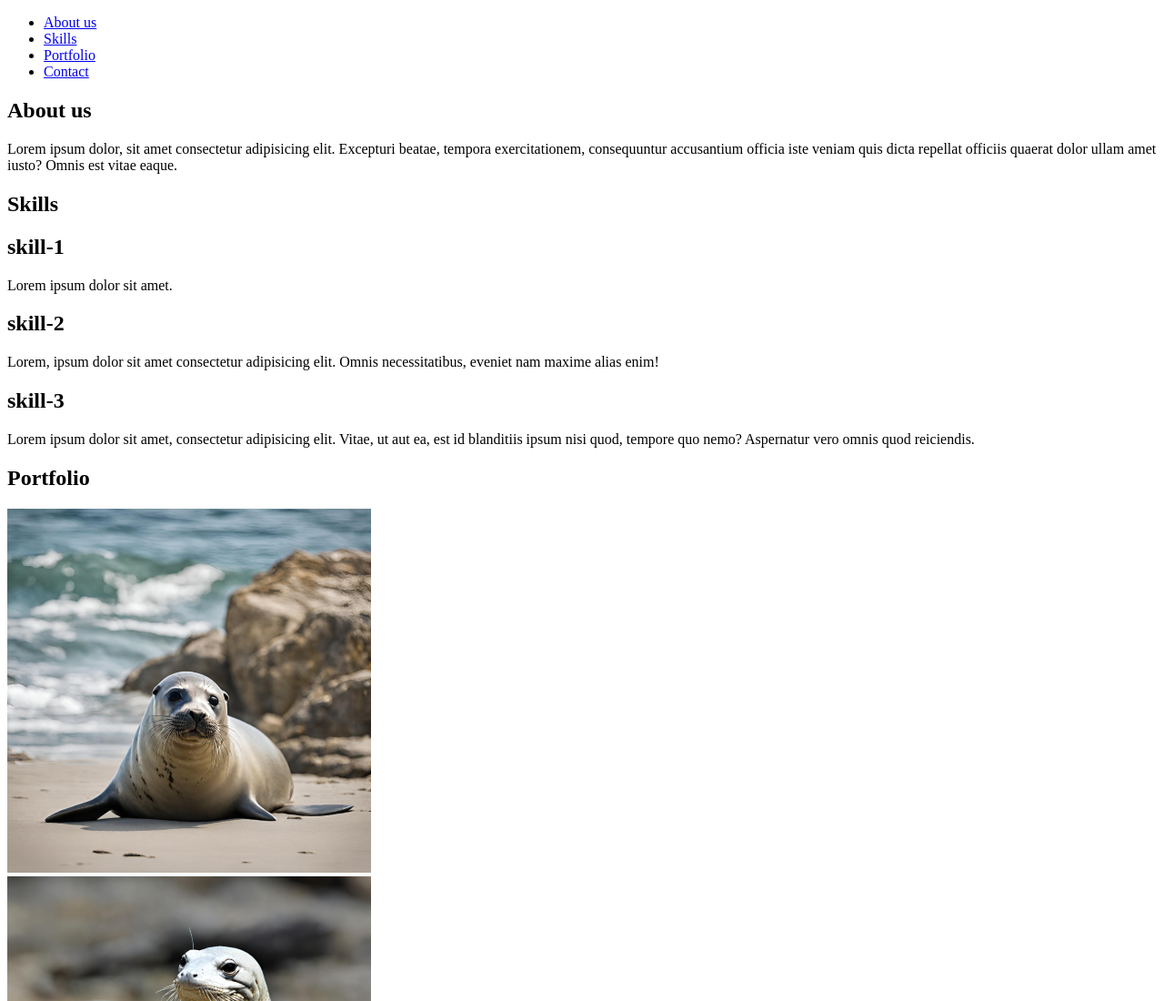
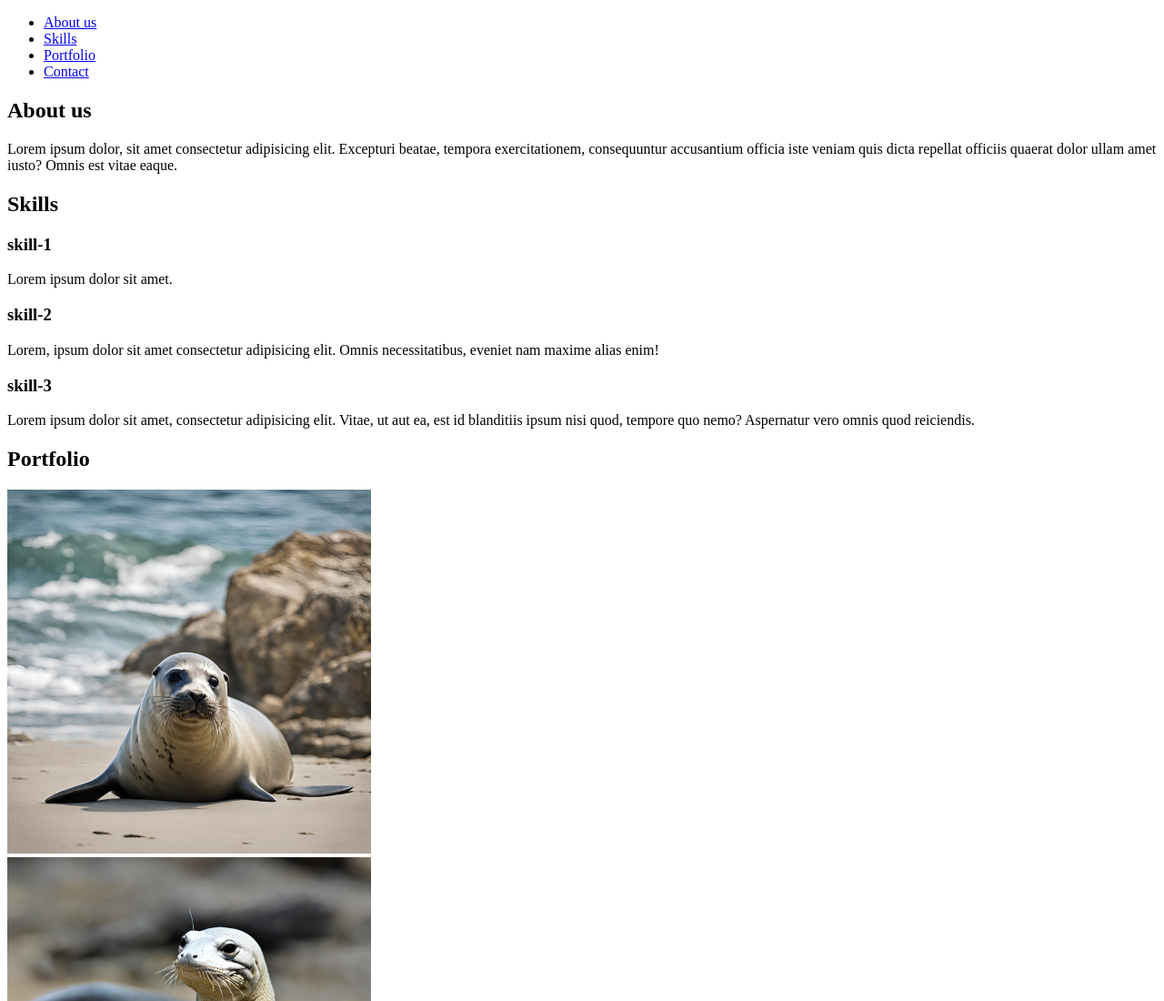
Before and after one commit to milusia93/html-zadanie7, a plain HTML site: page index.html in a window 1280 px wide. Shown: the top 1100 px of the page at 91% size. Drawn offline with Linux system fonts and the light colour scheme.

Commit message:
poprawiono naglowki w sekcji skills

```diff
--- a/index.html
+++ b/index.html
@@ -22,14 +22,14 @@
     <section id="skills">
         <h2>Skills</h2>
         <div class="skill">
-            <h2>skill-1</h2>
+            <h3>skill-1</h3>
             <p>Lorem ipsum dolor sit amet.</p>
         </div>
         <div class="skill"></div>
-            <h2>skill-2</h2>
+            <h3>skill-2</h3>
             <p>Lorem, ipsum dolor sit amet consectetur adipisicing elit. Omnis necessitatibus, eveniet nam maxime alias enim!</p>
         <div class="skill">
-            <h2>skill-3</h2>
+            <h3>skill-3</h3>
             <p>Lorem ipsum dolor sit amet, consectetur adipisicing elit. Vitae, ut aut ea, est id blanditiis ipsum nisi quod, tempore quo nemo? Aspernatur vero omnis quod reiciendis.</p>
         </div>
 
```
